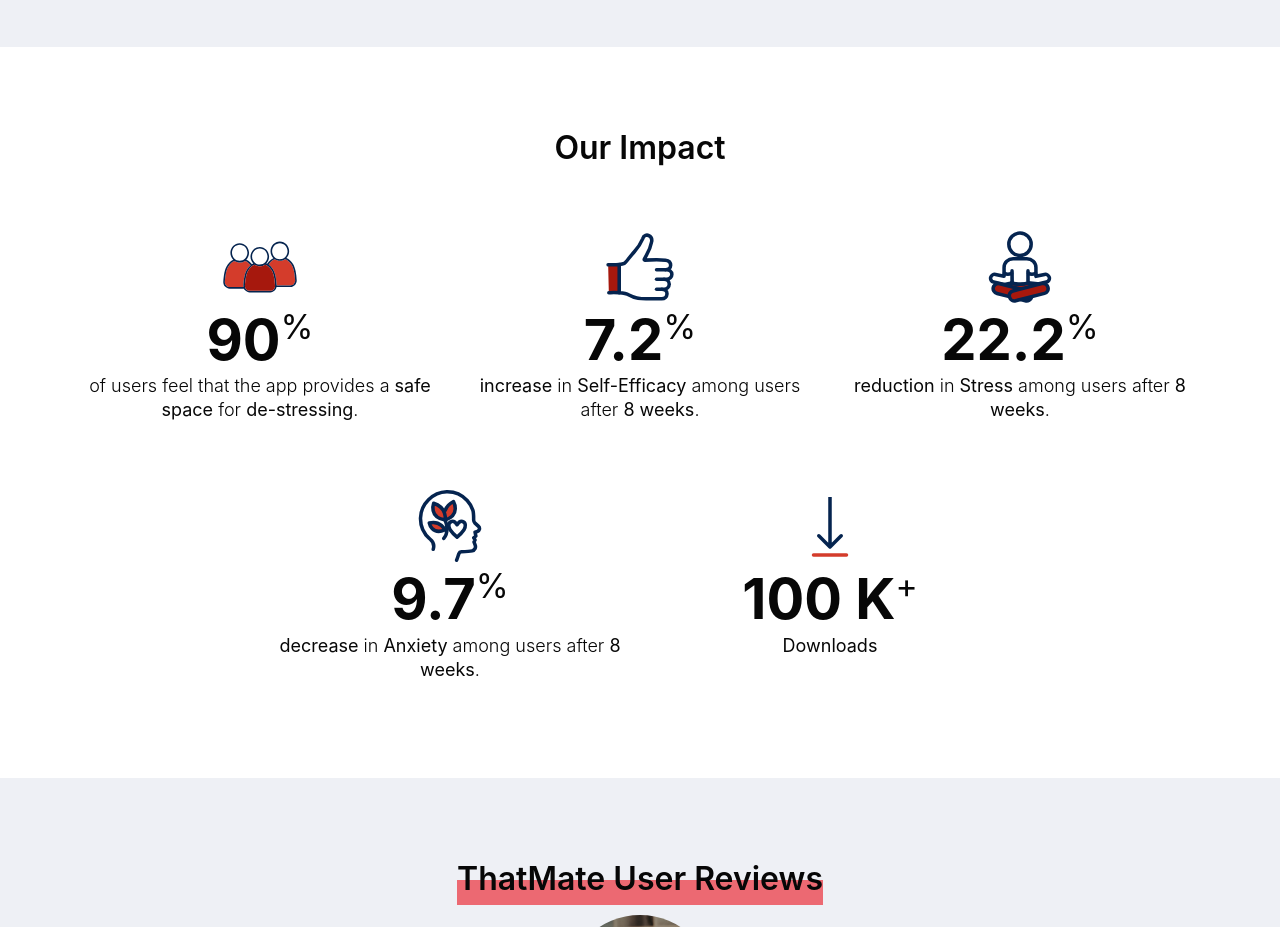
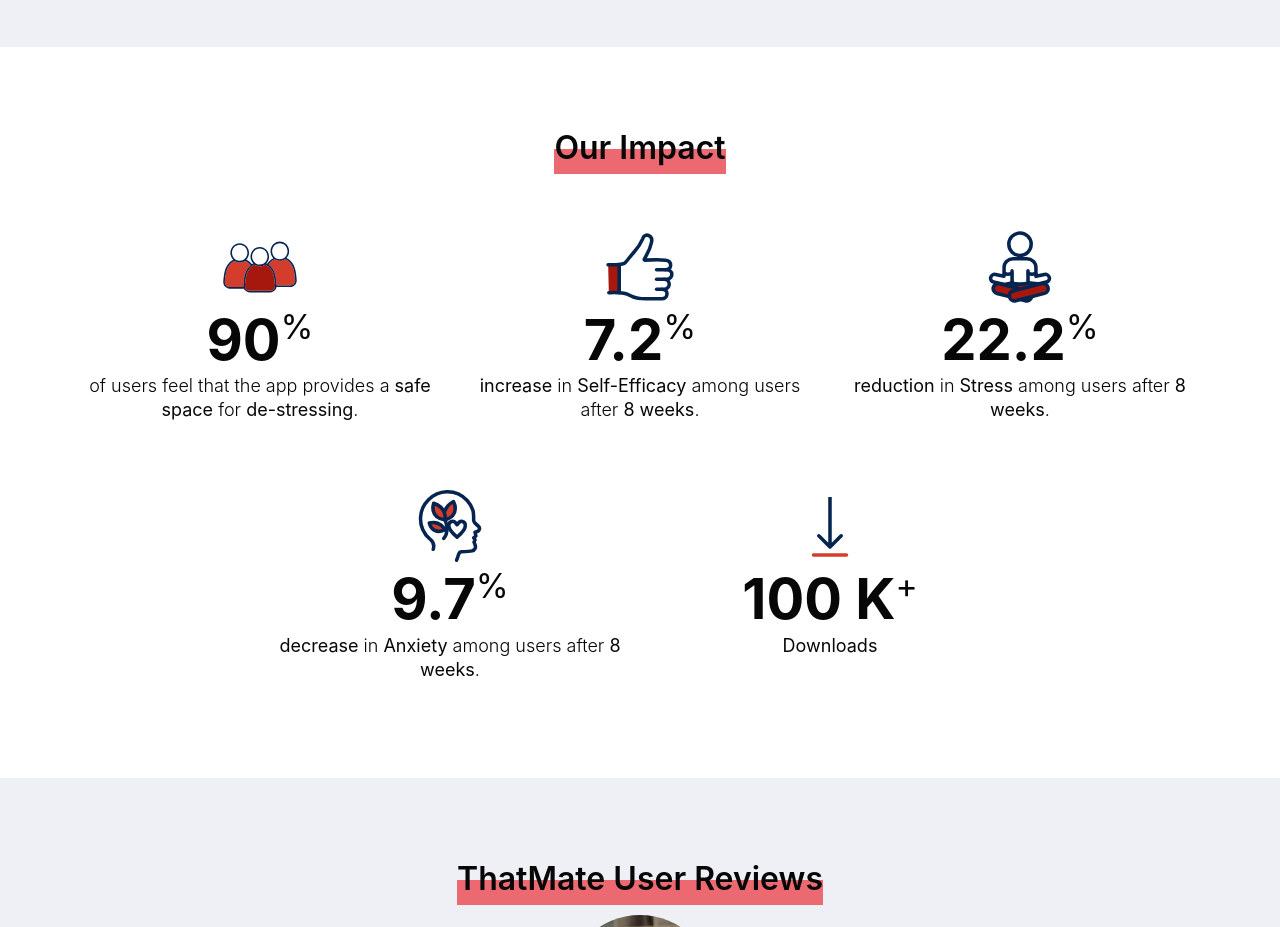
Before and after one commit to ravigupta-art/thatmate-site-test, a plain HTML site: page index.html in a window 1280 px wide. Shown: the part 3780-4707 px from the top of the page. Drawn offline with Linux system fonts and the light colour scheme.

Commit message:
updated Our imapact title

```diff
--- a/index.html
+++ b/index.html
@@ -456,7 +456,7 @@
             <div class="container">
                <div class="row justify-content-center text-center">
                   <div class="col-sm-12">
-                     <h3>Our Impact</h3>
+                     <h3 class="inner-title-border">Our Impact</h3>
                   </div>
                   <div class="col-md-4 col-sm-4 mt-5">
                      <img src="images/impact_icons/01.svg" alt="90 percent users" class="img-fluid mx-auto impact-icon">
```
